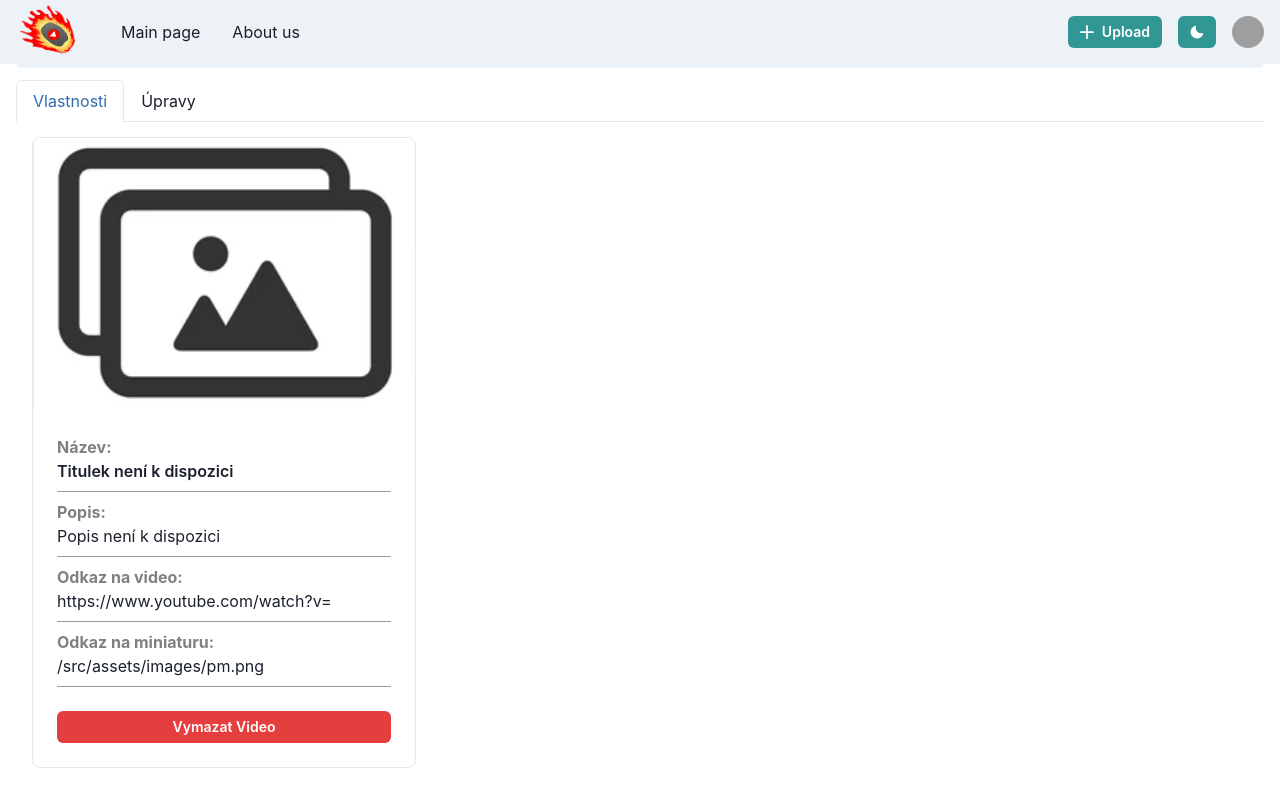
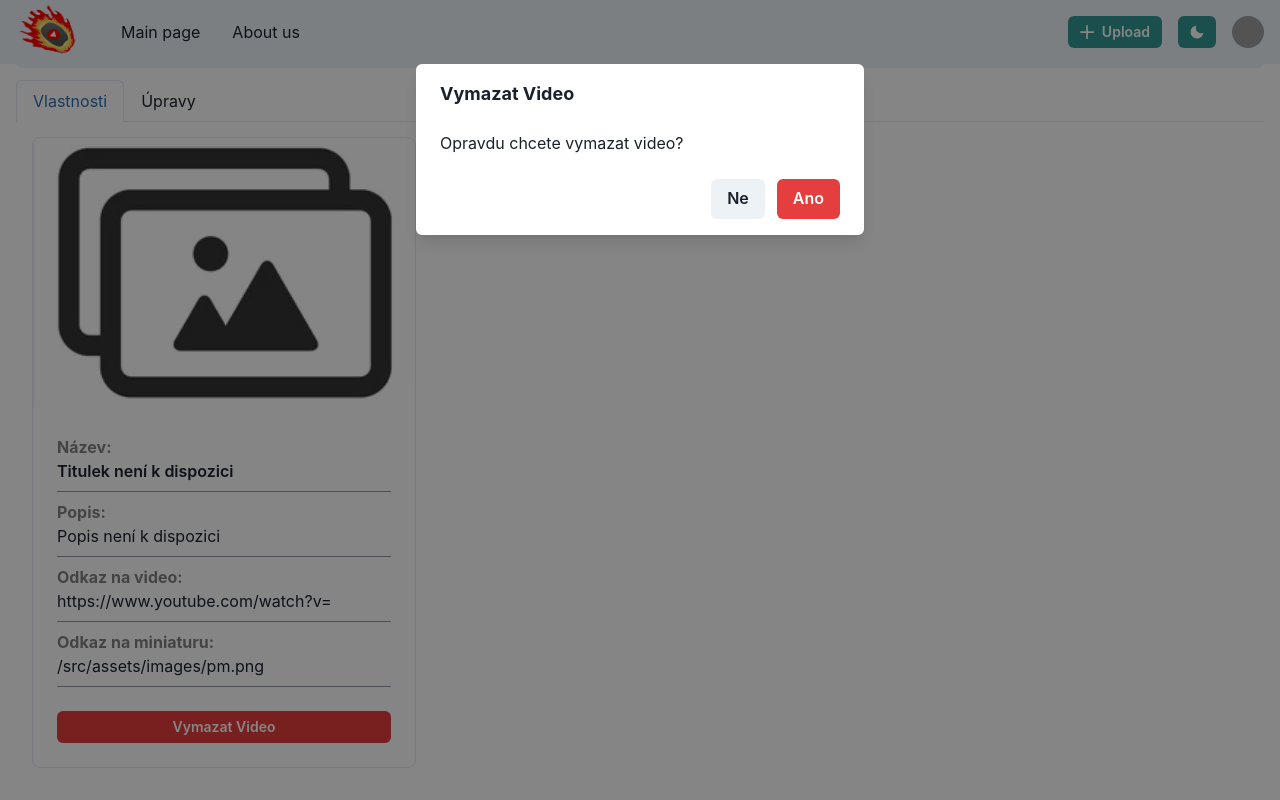
Before and after one commit to team10ACAuu/videolibrary, a React (Vite) app in the folder frontend/: page /dashboard in a window 1280 px wide. Both pictures are taken after a click on the button "Vymazat Video". Shown: the part 104-904 px from the top of the page. Built offline with nearby package versions, Linux system fonts and the light colour scheme; grey boxes are pictures that could not be loaded.

Commit message:
Delete request

```diff
--- a/frontend/package.json
+++ b/frontend/package.json
@@ -23,6 +23,7 @@
     "react-dom": "^18.2.0",
     "react-player": "^2.12.0",
     "react-pro-sidebar": "^1.1.0-alpha.1",
+    "react-toastify": "^9.1.3",
     "react-youtube": "^10.1.0"
   },
   "devDependencies": {
--- a/frontend/src/App.tsx
+++ b/frontend/src/App.tsx
@@ -10,9 +10,7 @@ import Upload from "./pages/upload"
 import Card from "./components/card"
 import Video from "./pages/video"
 import YT from "./components/ytplayer"
-
-
-
+import 'react-toastify/dist/ReactToastify.css';
 
 
 
--- a/frontend/src/pages/ControlPanel.tsx
+++ b/frontend/src/pages/ControlPanel.tsx
@@ -1,5 +1,11 @@
-import { useState } from 'react';
-import { Box, Link } from "@chakra-ui/react";
+import { useState, useRef } from 'react';
+import { Box, Link, AlertDialog, AlertDialogBody, AlertDialogFooter, AlertDialogHeader, AlertDialogContent, AlertDialogOverlay, } from "@chakra-ui/react";
+import { toast } from 'react-toastify';
+import { ToastContainer } from 'react-toastify';
+
+
+
+
 
 
 import {
@@ -19,6 +25,7 @@ import {
   Text,
 } from '@chakra-ui/react';
 
+
 import { CheckIcon, SearchIcon } from '@chakra-ui/icons';
 
 
@@ -26,12 +33,17 @@ const baseYoutubeUrl = "https://www.youtube.com/watch?v=";
 const placeholderImage = "/src/assets/images/pm.png";
 
 const ControlPanel = () => {
+  const cancelRef = useRef(null);
   const [videoId, setVideoId] = useState("");
   const [title, setTitle] = useState("");
   const [description, setDescription] = useState("");
   const [topic, setTopic] = useState("");
   const [link, setLink] = useState("");
   const [thumbnail, setThumbnail] = useState("");
+  const [isOpen, setIsOpen] = useState(false);
+  const onClose = () => setIsOpen(false);
+
+
   const [videosData, setVideosData] = useState([
     {
       link: '',
@@ -81,6 +93,35 @@ const ControlPanel = () => {
     }
   };
 
+
+  const deleteVideo = async () => {
+    try {
+      const response = await fetch(`http://localhost:5173/api/${videoId}`, {
+        method: 'DELETE'
+      });
+      if (response.ok) {
+        onClose(); // Zavřít dialog
+        toast.success("Video bylo úspěšně smazáno.", {
+          autoClose: 1000,
+          hideProgressBar: true
+        });
+        setVideosData([{
+          link: '',
+          thumbnail: placeholderImage,
+          title: 'Titulek není k dispozici',
+          description: 'Popis není k dispozici',
+          topic: 'Téma není k dispozici'
+        }]); // Resetovat data videa
+        // Zde byste mohl přidat další akce po úspěšném smazání, například obnovit seznam videí
+      } else {
+        toast.error("Nastala chyba při mazání videa.");
+      }
+    } catch (error) {
+      toast.error("Nastala chyba při mazání videa.");
+      console.error("An error occurred while deleting the video.", error);
+    }
+  };
+
     return (
         <>
           <Stack spacing={3}>
@@ -93,35 +134,21 @@ const ControlPanel = () => {
               </TabList>
               <TabPanels>
               <TabPanel>
-
-
-
-
                 <Box maxW="sm" borderWidth="1px" borderRadius="lg" overflow="hidden">
                   <img alt="Thumbnail" src={videosData[0].thumbnail} style={{width: "100%"}} />
-
-
                   <Box p="6">
                     <Box display="flex" alignItems="baseline">
-                <Box
-                    mt="1"
-                    fontWeight="semibold"
-                    as="h4"
-                    lineHeight="tight"
-                    isTruncated
-                >
+                      <Box mt="1" fontWeight="semibold" as="h4" lineHeight="tight" isTruncated>
                         <Text fontSize="x0.5" fontWeight="bold" color="grey">Název: </Text>
                         {videosData[0].title}
                       </Box>
                     </Box>
                     <Divider borderColor="gray.600" my={2}/>
-
                     <Box mt="1">
                       <Text fontSize="x0.5" fontWeight="bold" color="grey">Popis: </Text>
                       {videosData[0].description}
                     </Box>
                     <Divider borderColor="gray.600" my={2}/>
-
                     <Box mt="2">
                       <Text fontSize="x0.5" fontWeight="bold" color="grey">Odkaz na video: </Text>
                       <Link href={baseYoutubeUrl + videosData[0].link} isExternal>
@@ -129,7 +156,6 @@ const ControlPanel = () => {
                       </Link>
                     </Box>
                     <Divider borderColor="gray.600" my={2}/>
-
                     <Box mt="2">
                       <Text fontSize="x0.5" fontWeight="bold" color="grey">Odkaz na miniaturu: </Text>
                       <Link href={videosData[0].thumbnail} isExternal>
@@ -137,11 +163,43 @@ const ControlPanel = () => {
                       </Link>
                     </Box>
                     <Divider borderColor="gray.600" my={2}/>
-
-            <Button colorScheme="red" variant="solid" width="full" mt={4} size="sm" boxShadow="x2">Vymazat Video</Button>
+                    <Button colorScheme="red" variant="solid" width="full" mt={4} size="sm" boxShadow="x2" onClick={() => setIsOpen(true)}>Vymazat Video</Button>
                   </Box>
                 </Box>
+                <AlertDialog isOpen={isOpen} leastDestructiveRef={cancelRef} onClose={onClose}>
+                  <AlertDialogOverlay>
+                    <AlertDialogContent>
+                      <AlertDialogHeader fontSize="lg" fontWeight="bold">
+                        Vymazat Video
+                      </AlertDialogHeader>
 
+                      <AlertDialogBody>
+                        Opravdu chcete vymazat video?
+                      </AlertDialogBody>
+
+                      <AlertDialogFooter>
+                      <Button ref={cancelRef} onClick={onClose}>
+                        Ne
+                      </Button>
+                      <Button colorScheme="red" onClick={deleteVideo} ml={3}>
+                        Ano
+                      </Button>
+                    </AlertDialogFooter>
+                     </AlertDialogContent>
+                  </AlertDialogOverlay>
+                </AlertDialog>
+                <ToastContainer
+                  position="top-center"
+                  autoClose={5000}
+                  hideProgressBar={false}
+                  newestOnTop={false}
+                  closeOnClick
+                  rtl={false}
+                  pauseOnFocusLoss
+                  draggable
+                  pauseOnHover
+                  theme="dark"
+                  />
 
 
               </TabPanel>
```
Also changed, not shown: 1 other file (tests, documents, lock files or other folders). Lines whose indentation alone changed are shown as unchanged.
